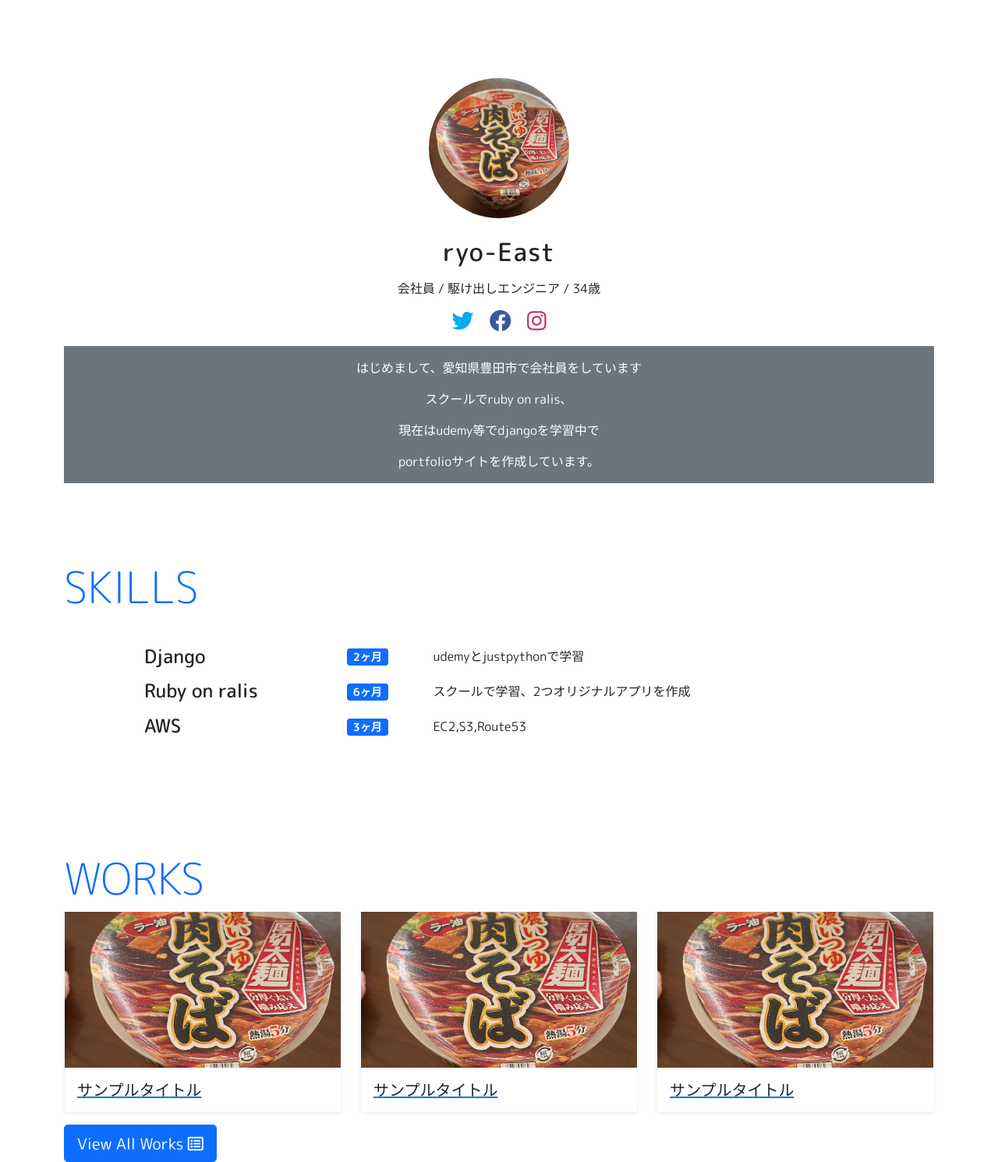
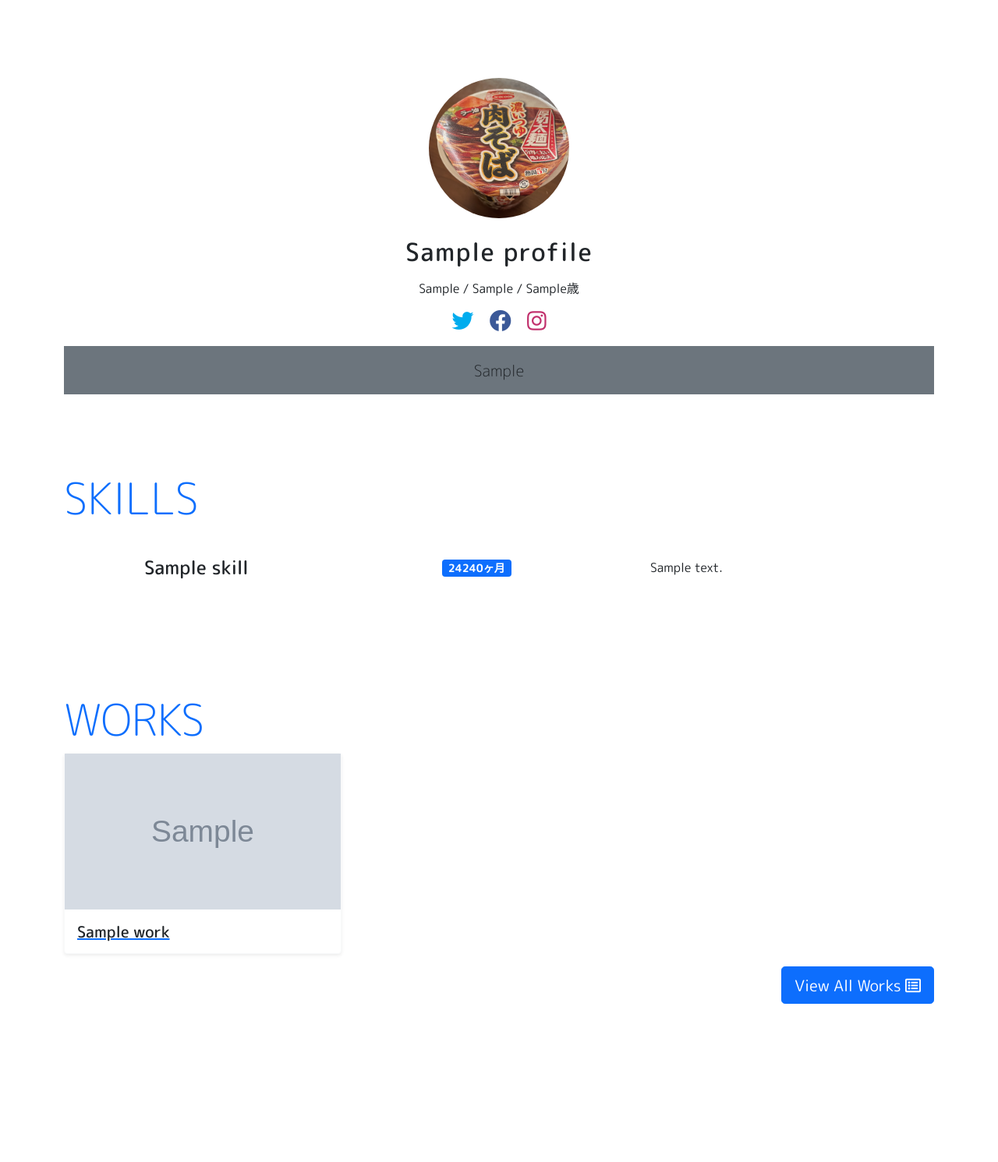
Before and after one commit to RYOTA-EAST/portfolio, a Django app: template app/templates/index.html in a window 1280 px wide. Shown: the whole page at 78% size. After the commit the page ends 1288 px from the top, so only its background shows below. Run offline with Django 3.2, Linux system fonts and the light colour scheme; the template is opened without the code that fills it: values that come from a table or form of the project are taken from there, others are empty; tables that the repository leaves empty hold one stand-in row (values such as "Sample post"); grey boxes marked "Sample" are stand-in pictures; parts of the project's set-up code (start-up, migrations or seed data) failed here and were passed over; some libraries are stand-ins or nearby versions.

Commit message:
データベースの情報をindexに表示

```diff
--- a/app/portfolio/models.py
+++ b/app/portfolio/models.py
@@ -1,6 +1,6 @@
 from django.db import models
 from django.db.models.base import Model
-
+import math
 # Create your models here.
 
 class Profile(models.Model):
@@ -31,6 +31,14 @@ class Skill(models.Model):
     years = models.FloatField('経験年数', default=0)
     description = models.ForeignKey(Description, on_delete=models.SET_NULL, null=True, verbose_name='説明文')
 
+    def years_rounded(self):
+      years = self.years * 12
+      if years.is_integer():
+        years = int(years)
+      else:
+        years = math.floor(years)
+      return years
+
     def __str__(self):
         return self.name
 
--- a/app/templates/index.html
+++ b/app/templates/index.html
@@ -12,29 +12,32 @@
         <img src="{% static 'assets/img/profile.png' %}" alt="" height="180" width="180" class="rounded-circle img-center-cover">
       </div>
 
-      <h2 class="text-dark header-title mb-3">ryo-East</h2>
+      <h2 class="text-dark header-title mb-3">{{ profile.name }}</h2>
 
       <div class="mb-3">
-        <span>会社員</span>
-        <span>/</span>
-        <span>駆け出しエンジニア</span>
-        <span>/</span>
-        <span>34歳</span>
+        {% if profile.career %}
+          <span>{{ profile.career }}</span>
+          <span>/</span>
+        {% endif %}
+        {% if profile.org %}
+          <span>{{ profile.org }}</span>
+          <span>/</span>
+        {% endif %}
+        {% if profile.age %}
+          <span>{{ profile.age }}歳</span>
+        {% endif %}
       </div>
 
       <div class="mb-3">
-        <a href="" target="_blank"><i class="fab fa-twitter sns-icon text-twitter"></i></a>
-        <a href="" target="_blank"><i class="fab fa-facebook sns-icon text-facebook"></i></a>
-        <a href="" target="_blank"><i class="fab fa-instagram sns-icon text-instagram"></i></a>
+        {%if profile.twitter %}<a href="{{ profile.twitter }}" target="_blank"><i class="fab fa-twitter sns-icon text-twitter"></i></a>{% endif %}
+        {%if profile.facebook %}<a href="{{ profile.facebook }}" target="_blank"><i class="fab fa-facebook sns-icon text-facebook"></i></a>{% endif %}
+        {%if profile.instagram %}<a href="{{ profile.instagram }}" target="_blank"><i class="fab fa-instagram sns-icon text-instagram"></i></a>{% endif %}
       </div>
       <div class="container">
         <div class="row">
           <div class="col-mb-9 mx-auto bg-secondary text-white">
             <div class="mt-3">
-              <p>はじめまして、愛知県豊田市で会社員をしています</p>
-              <p>スクールでruby on ralis、</p>
-              <p>現在はudemy等でdjangoを学習中で</p>
-              <p>portfolioサイトを作成しています。</p>
+              <p class="lead text-dark">{{ profile.introduction|safe|linebreaksbr }}</p>
             </div>
           </div>
         </div>
@@ -50,21 +53,13 @@
     <div class="row">
       <div class="col-md-10 mx-auto py-4">
         <table class="table table-borderless">
+          {% for skill in skills %}
           <tr>
-            <td class="align-middle h4 font-weight-bold text-dark">Django</td>
-            <td class="align-middle"><span class="badge bg-primary py-1 px-2 font-14">2ヶ月</span></td>
-            <td class="align-middle">udemyとjustpythonで学習</td>
+            <td class="align-middle h4 font-weight-bold text-dark">{{ skill.name }}</td>
+            <td class="align-middle"><span class="badge bg-primary py-1 px-2 font-14">{{ skill.years_rounded }}ヶ月</span></td>
+            <td class="align-middle">{{ skill.description }}</td>
           </tr>
-          <tr>
-            <td class="align-middle h4 font-weight-bold text-dark">Ruby on ralis</td>
-            <td class="align-middle"><span class="badge bg-primary py-1 px-2 font-14">6ヶ月</span></td>
-            <td class="align-middle">スクールで学習、2つオリジナルアプリを作成</td>
-          </tr>
-          <tr>
-            <td class="align-middle h4 font-weight-bold text-dark">AWS</td>
-            <td class="align-middle"><span class="badge bg-primary py-1 px-2 font-14">3ヶ月</span></td>
-            <td class="align-middle">EC2,S3,Route53</td>
-          </tr>
+          {% endfor %}
         </table>
       </div>
     </div>
@@ -76,46 +71,31 @@
     <div>
       <h3 class="display-4 font-weight-bold text-primary">WORKS</h3>
       <div class="row">
+        {% for work in works %}
         <div class="col-lg-4 mb-3">
-          <a href="" target="_blank">
+          <a href="{{ work.url }}" target="_blank">
             <div class="card shadow-sm border border-light">
               <div>
-                <img src="{% static 'assets/img/profile.png' %}" class="w-100 img-center-cover" height="200" alt="">
+                <img src="
+                {% if work.image %}
+                  {{ work.image.url }}
+                {% else %}
+                  {% static 'assets/img/profile.png' %}
+                {% endif %}
+                " class="w-100 img-center-cover" height="200" alt="">
               </div>
               <div class="p-3">
-                <h5 class="text-dark mb-0">サンプルタイトル</h5>
+                <h5 class="text-dark mb-0">{{ work.title }}</h5>
               </div>
             </div>
           </a>
         </div>
-        <div class="col-lg-4 mb-3">
-          <a href="" target="_blank">
-            <div class="card shadow-sm border border-light">
-              <div>
-                <img src="{% static 'assets/img/profile.png' %}" class="w-100 img-center-cover" height="200" alt="">
-              </div>
-              <div class="p-3">
-                <h5 class="text-dark mb-0">サンプルタイトル</h5>
-              </div>
-            </div>
-          </a>
-        </div>
-        <div class="col-lg-4 mb-3">
-          <a href="" target="_blank">
-            <div class="card shadow-sm border border-light">
-              <div>
-                <img src="{% static 'assets/img/profile.png' %}" class="w-100 img-center-cover" height="200" alt="">
-              </div>
-              <div class="p-3">
-                <h5 class="text-dark mb-0">サンプルタイトル</h5>
-              </div>
-            </div>
-          </a>
-        </div>
-      </div>
-      <div class="text-right">
+        {% endfor %}
+
+      <div class="text-end">
         <a href="" class="btn btn-lg btn-primary">View All Works <i class="far fa-list-alt pl-1"></i></a>
       </div>
+
     </div>
   </div>
 </section>
```
Also changed, not shown: app/portfolio/views.py (+10 -1 lines).
